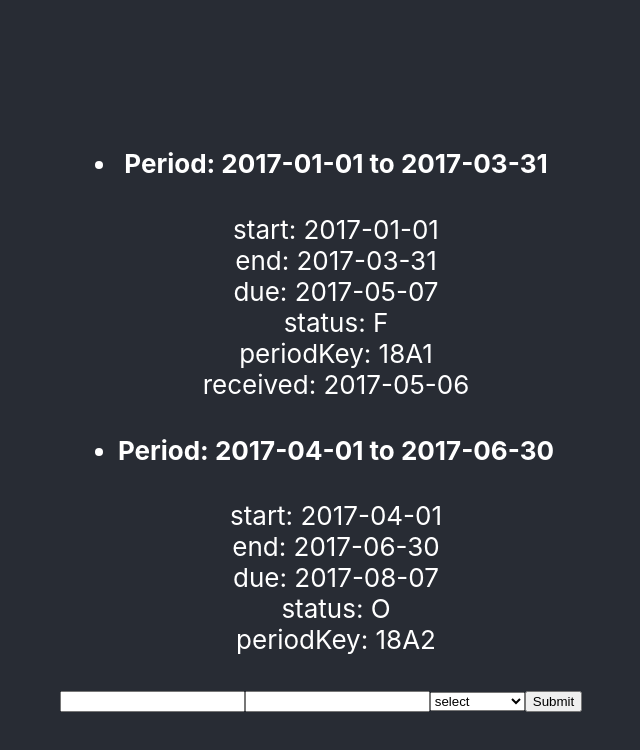
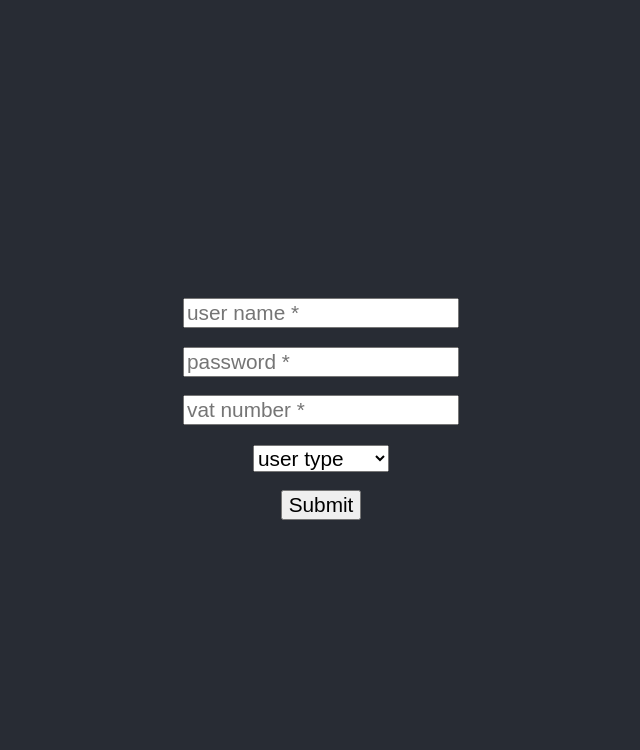
Before and after one commit to richmilton/vat-return-react, a React (Create React App) app: page / in a window 1280 px wide. Shown: the top 750 px of the page, without its empty margins (319-959 px from the left). Built offline with nearby package versions, Linux system fonts and the light colour scheme.

Commit message:
rework form component

```diff
--- a/package.json
+++ b/package.json
@@ -4,6 +4,7 @@
   "private": true,
   "dependencies": {
     "react": "^16.8.1",
+    "react-addons-css-transition-group": "^15.6.2",
     "react-dom": "^16.8.1",
     "react-scripts": "2.1.5"
   },
--- a/src/App.css
+++ b/src/App.css
@@ -78,6 +78,29 @@ ol, ul {
   margin-left: 20px;
 }
 
-.game-info ol li {
+li {
   list-style-type: none
 }
+
+.inputLabel {
+  font-size: 0.5em;
+  font-style: italic;
+  text-align: left;
+  width: 100%;
+  min-height: 1.2em;
+}
+
+input, select {
+  font-size: 0.8em;
+}
+
+.show {
+  visibility: visible;
+  opacity: 1;
+  transition: opacity 1s linear;
+}
+.hide {
+  visibility: hidden;
+  opacity: 0;
+  transition: opacity 1s linear;
+}
--- a/src/App.js
+++ b/src/App.js
@@ -1,8 +1,10 @@
 import React, { Component } from 'react';
 import './App.css';
+//import Game from './TicTacToe';
 //import Obs from './components/obligations';
-import Obligations from './components/Obligations';
+//import Obligations from './components/Obligations';
 import Form from './components/Form';
+//import ReactCSSTransitionGroup from 'react-addons-css-transition-group';
 
 class App extends Component {
   constructor(props) {
@@ -12,40 +14,49 @@ class App extends Component {
     };
   }
 
-  static handleSubmit (e, data) {
-    if (data['username'] && data['password'] && data['usertype']) {
+  static handleSubmit (data) {
+    console.log(data);
+    if (data['username'] && data['password'] && data['vat number']) {
       alert('well done');
     }
-    else {
-      alert('fill the freakin form in you twat');
-    }
-    console.log(e, data);
   }
 
   render() {
 
+    //const _this = this;
+
     return (
       <div className="App">
         <header className="App-header">
-
-          <Obligations />
           <Form
             name={'login'}
             fields={
               [
                 {
                   type: 'text',
-                  name: 'username'
+                  name: 'username',
+                  placeholder: 'user name *',
+                  label: 'User Name'
                 },
                 {
                   type: 'password',
-                  name: 'password'
-                },{
+                  name: 'password',
+                  placeholder: 'password *',
+                  label: 'Password'
+                },
+                {
+                  type: 'vrn',
+                  name: 'vat number',
+                  placeholder: 'vat number *',
+                  label: 'Vat Number'
+                },
+                {
                 type: 'select',
                 name: 'usertype',
+                label: 'User Type',
                 options: [
                   {
-                    name: 'select',
+                    name: 'user type',
                     value: ''
                   },
                   {
@@ -65,13 +76,12 @@ class App extends Component {
                 {
                   name: 'submit',
                   type: 'submit',
-                  value: 'log in'
+                  label: 'log in'
                 }
               ]
             }
-            onsubmit={(e, d) => App.handleSubmit(e, d)}
+            onsubmit={App.handleSubmit}
           />
-
         </header>
 
       </div>
--- a/src/components/Form.js
+++ b/src/components/Form.js
@@ -1,28 +1,53 @@
 import React, { Component } from 'react';
 
-function Input (props) {
-  return <input
+const Input = (props) => {
+
+  return <li key={props.name}>
+      {Label(props)}
+    <input
       key={props.name}
       type={props.type}
       name={props.name}
       id={props.name}
-    onChange={(ev) => props.onchange(ev)}
+      onChange={(e) => props.onchange(e)}
+      autoComplete={'off'}
+      placeholder={props.placeholder || props.label || props.name}
   />
-}
+  </li>
+};
 
 const Select = (props) => {
-  return <select
+  return <li key={props.name}>
+    {Label(props)}
+    <select
       key={props.name}
       name={props.name}
       id={props.name}
       onChange={(ev) => props.onchange(ev)}
+      placeholder={props.placeholder || props.label || props.name}
     >
       {renderOptions(props.options)}
     </select>
+  </li>
+};
+
+const Label = (props) => {
+  return <div className={'inputLabel'} >
+    <label
+      htmlFor={props.name}
+      className={props.doLabelClass(props.name)}>
+      {props.dynamiclabel(props.name, props.label)}
+    </label>
+  </div>
 };
 
 const Option = (props) => {
-  return <option key={props.value} id={props.name} value={props.value}>{props.name}</option>
+  return <option
+    key={props.value}
+    id={props.name}
+    value={props.value}>
+    {props.name}
+  </option>
 };
 
 const renderOptions = (options) => {
@@ -33,9 +58,33 @@ const renderOptions = (options) => {
   return selectOptions;
 };
 
-const renderFields = (fields) => {
+class Form extends Component {
+  constructor(props) {
+    super(props);
+    this.state = {
+      fields: props.fields
+    };
+  }
+
+  doLabel (fname, label) {
+    return this.state[fname] ? label || fname : '';
+  }
+
+  doLabelClass (fname) {
+    return this.state[fname] ? 'show' : 'hide';
+  }
+
+  doStyle (fname) {
+    return this.state[fname] ? {width:'60%'} : {width:'100%'};
+  }
+
+  renderFields = (fields) => {
     let formFields = [];
     fields.forEach(ob => {
+      ob.dynamiclabel = (n, l) => this.doLabel(n, l);
+      ob.doStyle = n => this.doStyle(n);
+      ob.doLabelClass = n => this.doLabelClass(n);
+      ob.onchange = e => this.handleChange(e.target, e);
       if (ob.type === 'select') {
         formFields.push(Select(ob))
       }
@@ -46,28 +95,16 @@ const renderFields = (fields) => {
     return formFields;
   };
 
-class Form extends Component {
-  constructor(props) {
-    super(props);
-    props.fields.forEach(ob => {
-      ob.onchange = (ev) => this.handleChange(ev);
-    });
-    this.state = {
-      fields: props.fields
+  handleChange = (t, e) => {
+    console.log(t.name, e.type);
+    let val = {};
+    val[t.name] = t.value;
+    this.setState(val);
   };
-  }
 
-  handleChange(ev) {
-    let val = {};
-    val[ev.target.name] = ev.target.value;
-    //alert(val[ev.target.name]);
-    this.setState(val);
-  }
-
-  handleSubmit(e, data) {
+  handleSubmit(e) {
     e.preventDefault();
-    //console.log(this.props.onsubmit);
-    this.props.onsubmit(e, data, 'really?');
+    this.props.onsubmit(this.state);
   }
 
   componentDidUpdate () {
@@ -79,9 +116,9 @@ class Form extends Component {
     return <form
       name={this.props.name}
       id={this.props.name}
-      onSubmit={(e, d)=>this.handleSubmit(e, this.state)}
+      onSubmit={(e)=>this.handleSubmit(e)}
     >
-      {renderFields(this.state.fields)}
+      {this.renderFields(this.state.fields)}
     </form>
   }
 }
```
Lines whose indentation alone changed are shown as unchanged.
